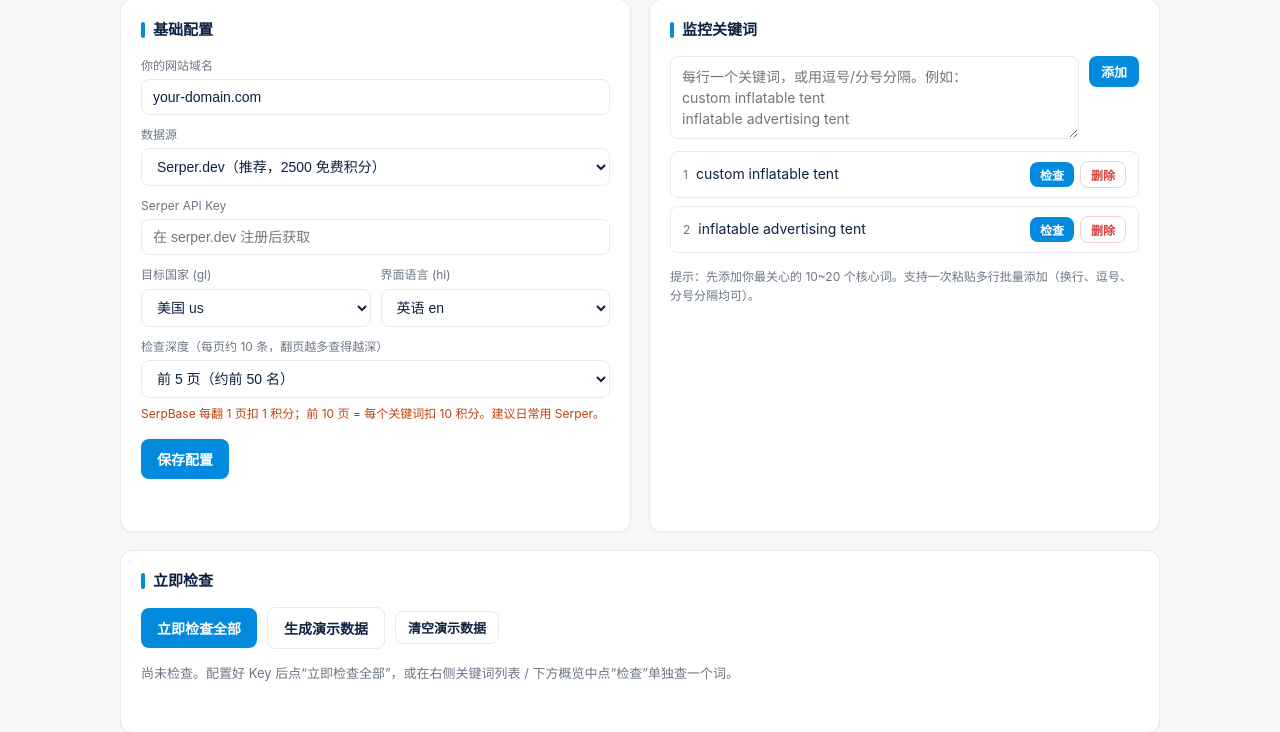
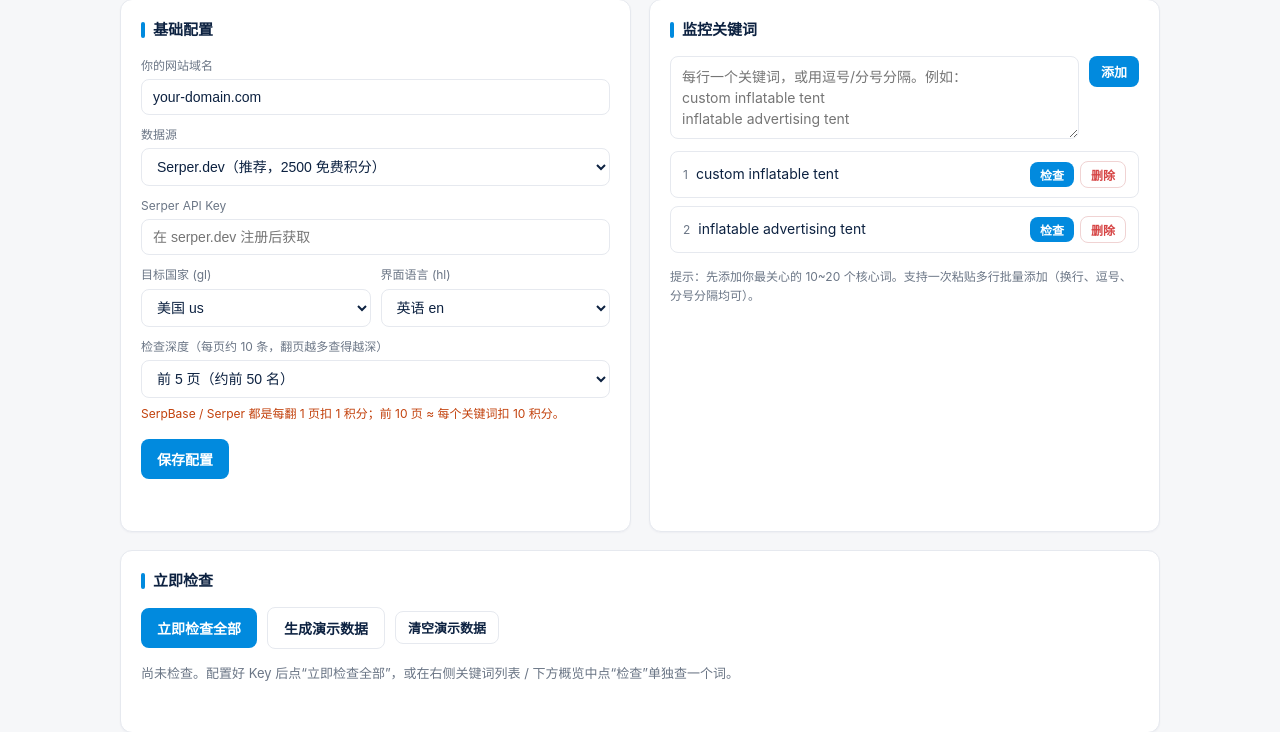
Before and after one commit to kevinallen1983/google-rank-tracker, a Flask app: page / in a window 1280 px wide. Shown: the part 82-814 px from the top of the page. Run offline with Flask 3, Linux system fonts and the light colour scheme; data comes from the database, SQL or seed files in the repository; data that the repository does not hold is empty.

Commit message:
fix(ui): correct credits hint for both SERP providers
SerpBase and Serper both charge 1 credit per page; remove the
incorrect recommendation to use Serper only for cost reasons.

```diff
--- a/templates/index.html
+++ b/templates/index.html
@@ -146,7 +146,7 @@
         <option value="5" selected>前 5 页（约前 50 名）</option>
         <option value="10">前 10 页（约前 100 名）</option>
       </select>
-      <div class="hint" id="creditsHint" style="color:#c2410c">SerpBase 每翻 1 页扣 1 积分；前 10 页 = 每个关键词扣 10 积分。建议日常用 Serper。</div>
+      <div class="hint" id="creditsHint" style="color:#c2410c">SerpBase / Serper 都是每翻 1 页扣 1 积分；前 10 页 ≈ 每个关键词扣 10 积分。</div>
       <div class="toolbar" style="margin-top:16px">
         <button class="btn-primary" onclick="saveConfig()">保存配置</button>
       </div>
```
